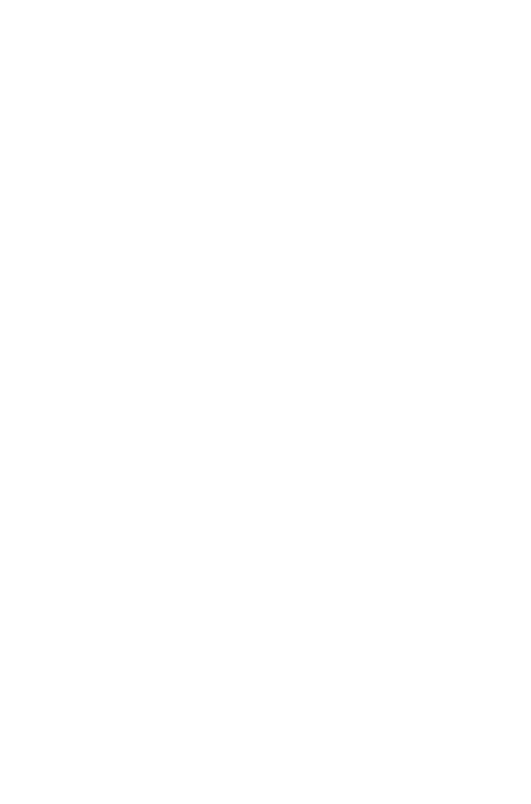
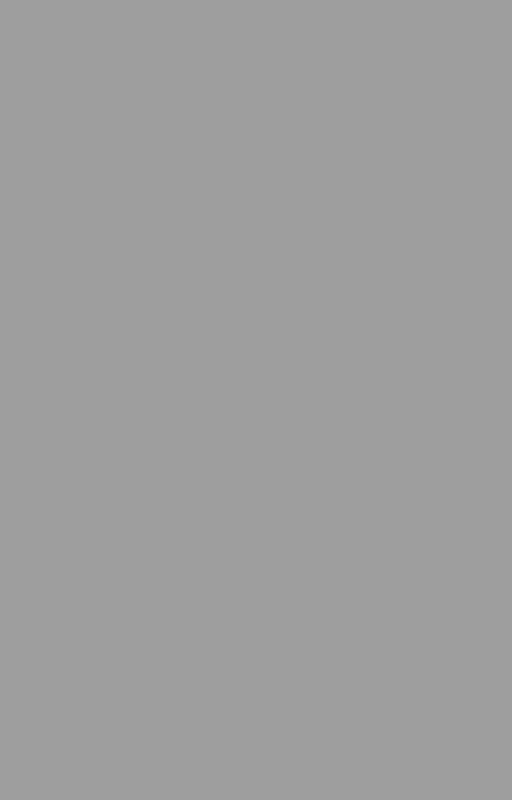
Before and after one commit to Vasudhanreddy/portfolio, a plain HTML site: page index.html in a window 1280 px wide. Shown: the top 804 px of the page, 0-531 px from the left. Drawn offline with nearby package versions, Linux system fonts and the light colour scheme; the site is published under a folder, as on GitHub Pages, so addresses that start at the root find nothing.

Commit message:
Update index.html
image src changed

```diff
--- a/index.html
+++ b/index.html
@@ -14,7 +14,7 @@ body, h1,h2,h3,h4,h5,h6 {font-family: "Montserrat", sans-serif}
   background-position: center;
   background-repeat: no-repeat;
   background-size: cover;
-  background-image: url('/IMG_7431.JPG');
+  background-image: url('./Assests/IMG_7431.JPG');
   min-height: 100%;
 }
 p{font-size: large;}
@@ -63,8 +63,8 @@ p{font-size: large;}
 
     </div>
 
-    <img src="/IMG_7431.JPG" class="w3-image w3-hide-large w3-hide-small w3-round" style="display:block;width:60%;margin:auto;">
-    <img src="/IMG_7431.JPG" class="w3-image w3-hide-large w3-hide-medium w3-round" width="1000" height="1333">
+    <img src="./Assests/IMG_7431.JPG" class="w3-image w3-hide-large w3-hide-small w3-round" style="display:block;width:60%;margin:auto;">
+    <img src="./Assests/IMG_7431.JPG" class="w3-image w3-hide-large w3-hide-medium w3-round" width="1000" height="1333">
     <a href="./Assests/Vasudhan-Reddy-Resume.pdf" download class="w3-button w3-light-grey w3-padding-large w3-margin-top" style="border-radius: 10px;">
         <i class="fa fa-download"></i> Download Resume
     </a>
```
